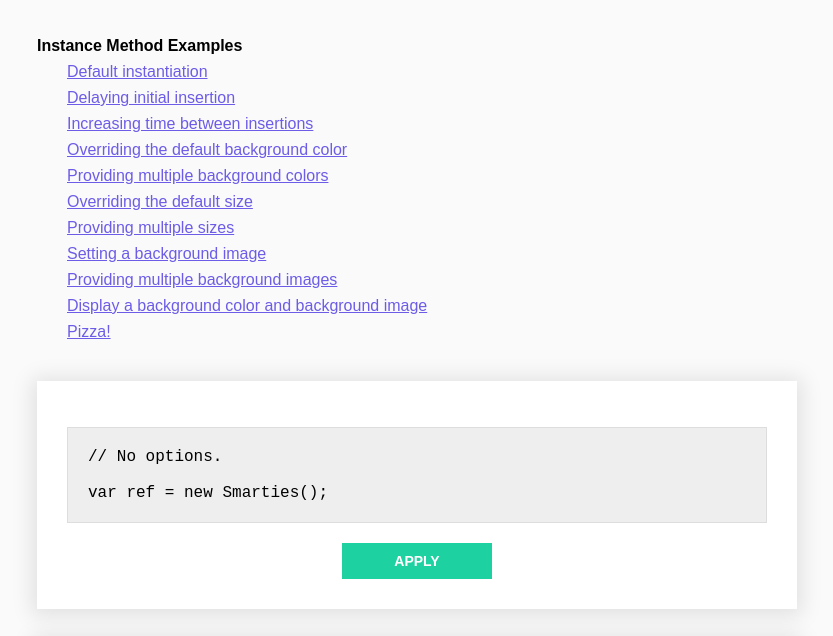
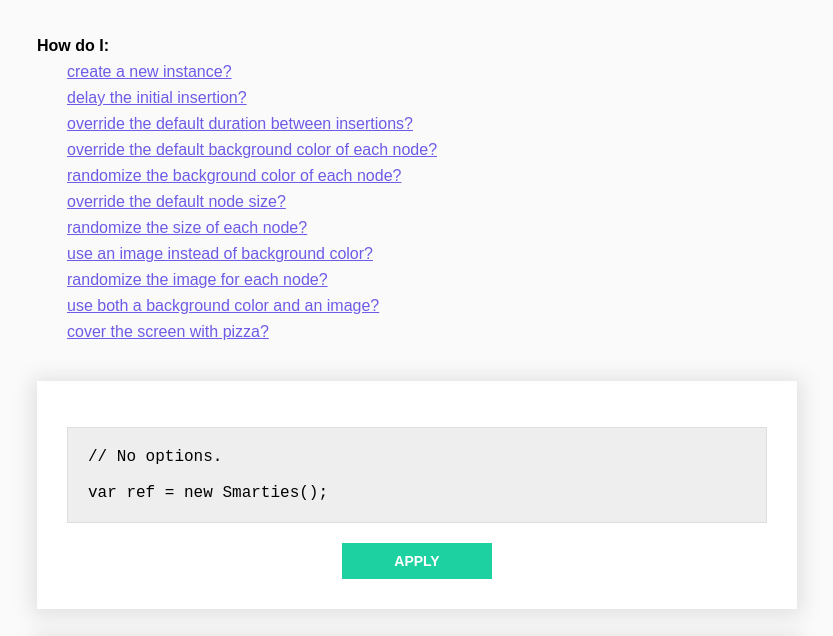
Before and after one commit to jrmykolyn/sfco-smarties, a website: page demo/index.html in a window 1280 px wide. Shown: the part 80-716 px from the top of the page, without its empty margins (223-1056 px from the left). Drawn offline with Linux system fonts and the light colour scheme.

Commit message:
chore(demo): Update table of contents.

```diff
--- a/demo/index.html
+++ b/demo/index.html
@@ -150,41 +150,41 @@
     <main>
         <h1><strong>Smarties</strong> API Examples</h1>
         <ul class="toc">
-            <li><strong>Instance Method Examples</strong></li>
+            <li><strong>How do I:</strong></li>
             <li>
                 <ul>
                     <li>
-                        <a href="#instance_method_examples__default">Default instantiation</a>
+                        <a href="#instance_method_examples__default">create a new instance?</a>
                     </li>
                     <li>
-                        <a href="#instance_method_examples__delay">Delaying initial insertion</a>
+                        <a href="#instance_method_examples__delay">delay the initial insertion?</a>
                     </li>
                     <li>
-                        <a href="#instance_method_examples__interval_length">Increasing time between insertions</a>
+                        <a href="#instance_method_examples__interval_length">override the default duration between insertions?</a>
                     </li>
                     <li>
-                        <a href="#instance_method_examples__background_color">Overriding the default background color</a>
+                        <a href="#instance_method_examples__background_color">override the default background color of each node?</a>
                     </li>
                     <li>
-                        <a href="#instance_method_examples__background_colors">Providing multiple background colors</a>
+                        <a href="#instance_method_examples__background_colors">randomize the background color of each node?</a>
                     </li>
                     <li>
-                        <a href="#instance_method_examples__size">Overriding the default size</a>
+                        <a href="#instance_method_examples__size">override the default node size?</a>
                     </li>
                     <li>
-                        <a href="#instance_method_examples__sizes">Providing multiple sizes</a>
+                        <a href="#instance_method_examples__sizes">randomize the size of each node?</a>
                     </li>
                     <li>
-                        <a href="#instance_method_examples__image">Setting a background image</a>
+                        <a href="#instance_method_examples__image">use an image instead of background color?</a>
                     </li>
                     <li>
-                        <a href="#instance_method_examples__images">Providing multiple background images</a>
+                        <a href="#instance_method_examples__images">randomize the image for each node?</a>
                     </li>
                     <li>
-                        <a href="#instance_method_examples__background_color_and_image">Display a background color and background image</a>
+                        <a href="#instance_method_examples__background_color_and_image">use both a background color and an image?</a>
                     </li>
                     <li>
-                        <a href="#instance_method_examples__pizza">Pizza!</a>
+                        <a href="#instance_method_examples__pizza">cover the screen with pizza?</a>
                     </li>
                 </ul>
             </li>
```
